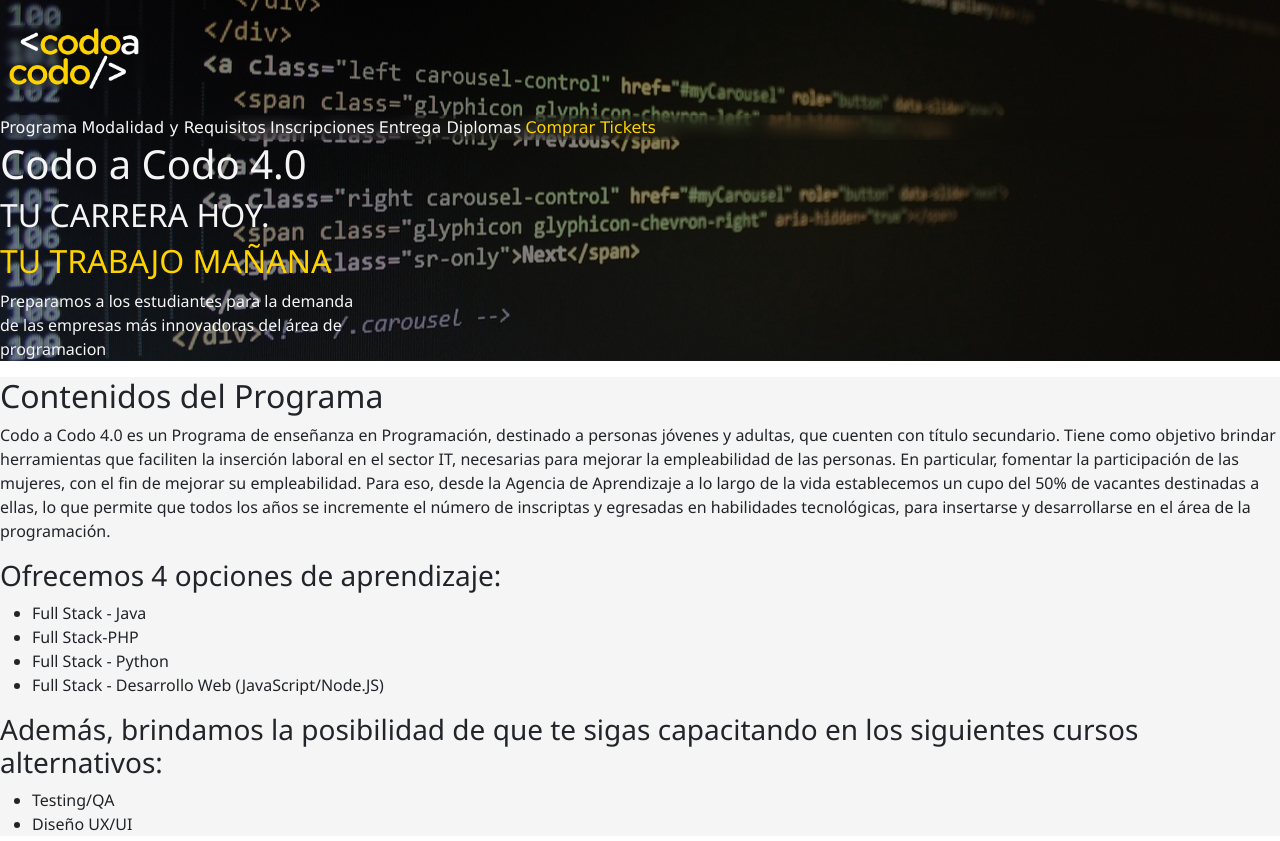
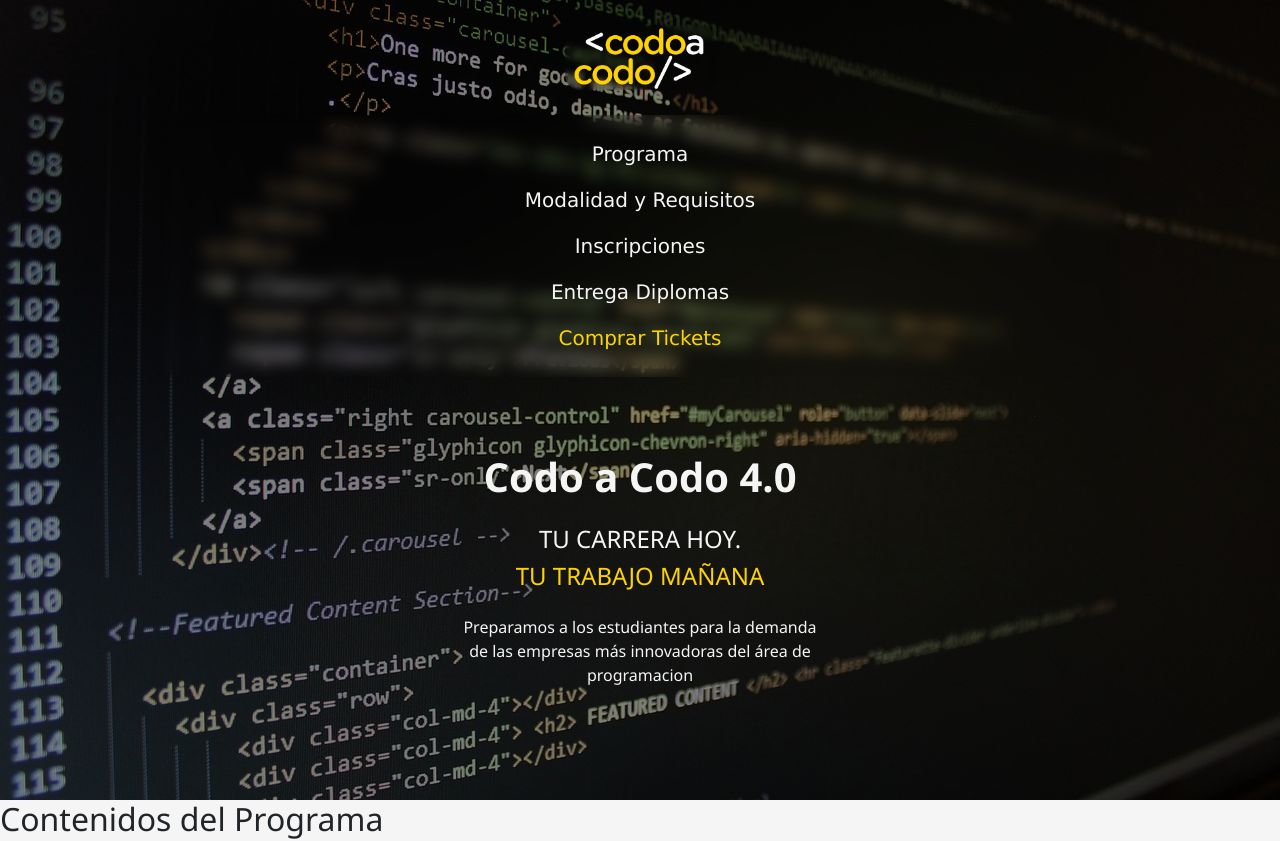
Before and after one commit to fabrojonathan/CodoaCodoWithBootstrap, a plain HTML site: page index.html in a window 1280 px wide. Shown: the top 841 px of the page. Drawn offline with Linux system fonts and the light colour scheme.

Commit message:
Add style to header and main

```diff
--- a/index.html
+++ b/index.html
@@ -11,33 +11,32 @@
 
 
 <body>
-    <div class="inicio"> <!-- Img bienvenida -->
-        <header>
+    <div class="inicio vh-100"> <!-- Img bienvenida -->
+        <header class="col">
 
-            <div class="icono"><!-- img -->
+            <div class="icono row text-center"><!-- img -->
                 <a href="https://agenciadeaprendizaje.bue.edu.ar/codo-a-codo/" target="_blank"><img src="./assets/images/logo-CAC.webp" alt="Codo a Codo"></a>
             </div>
 
-
-            <div><!-- nav -->
-                <nav>
-                    <a href="#contenidosPrograma">Programa</a>
-                    <a href="#modalidadRequisitos">Modalidad y Requisitos</a>
-                    <a href="#inscripciones">Inscripciones</a>
-                    <a href="#entregaDiplomas">Entrega Diplomas</a>
-                    <a class="comprarTickets" href="#comprarTickets">Comprar Tickets</a>
+            <div class="w-75 mx-auto"><!-- nav -->
+                <nav class="col text-center p-2 fs-5">
+                    <a class="d-block m-3" href="#contenidosPrograma">Programa</a>
+                    <a class="d-block m-3" href="#modalidadRequisitos">Modalidad y Requisitos</a>
+                    <a class="d-block m-3" href="#inscripciones">Inscripciones</a>
+                    <a class="d-block m-3" href="#entregaDiplomas">Entrega Diplomas</a>
+                    <a class="comprarTickets d-block m-3" href="#comprarTickets">Comprar Tickets</a>
                 </nav>
             </div>
         </header>
 
-        <main>
-            <section>
-                <h1>Codo a Codo 4.0</h1>
-                <div>
-                    <h2>TU CARRERA HOY.</h2>
-                    <h2 class="titleColor">TU TRABAJO MAÑANA</h2>
+        <main class="mt-5 p-4">
+            <section class="col text-center">
+                <h1 class="m-1 fw-bolder">Codo a Codo 4.0</h1>
+                <div class="m-4">
+                    <h2 class="fw-light fs-4">TU CARRERA HOY.</h2>
+                    <h2 class="titleColor fw-light fs-4">TU TRABAJO MAÑANA</h2>
                 </div>
-                <p>Preparamos a los estudiantes para la demanda <br>
+                <p class="fs-6 fw-light">Preparamos a los estudiantes para la demanda <br>
                 de las empresas más innovadoras del área de <br>
                 programacion</p>
             </section>
```
